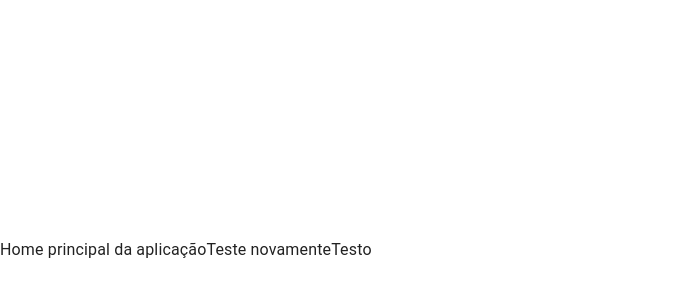
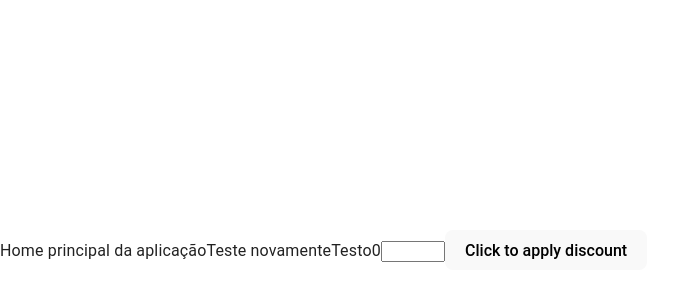
Before and after one commit to vhdmdls4/front-crud-java-react, a React (Vite) app: page / in a window 1280 px wide. Shown: the part 150-450 px from the top of the page, without its empty margins (0-689 px from the left). Built offline with nearby package versions, Linux system fonts and the light colour scheme.

Commit message:
feat: features to test jest and data-testid

```diff
--- a/src/app/home/Home.tsx
+++ b/src/app/home/Home.tsx
@@ -1,9 +1,33 @@
+import { useState } from "react";
+
 export default function Home() {
+  const [price, setPrice] = useState<number>(0);
+
+  const discount = 0.1;
+
+  function handleInputOnBlur(event: React.ChangeEvent<HTMLInputElement>) {
+    setPrice(Number(event.target.value));
+  }
+
+  function applyDiscount(price: number, discount: number) {
+    const discountedPrice = price - price * discount;
+    setPrice(discountedPrice);
+  }
+
   return (
-    <div>
+    <div className="flex flex-col">
       Home principal da aplicação
       <>Teste novamente</>
       <span>Testo</span>
+      <span>{price}</span>
+      <input type="number" onBlur={handleInputOnBlur} min={0} max={500} />
+      <button
+        id="applyDiscountButtonHomePage"
+        data-testid="applyDiscountButtonHomePage"
+        onClick={() => applyDiscount(price, discount)}
+      >
+        Click to apply discount
+      </button>
     </div>
   );
 }
```
